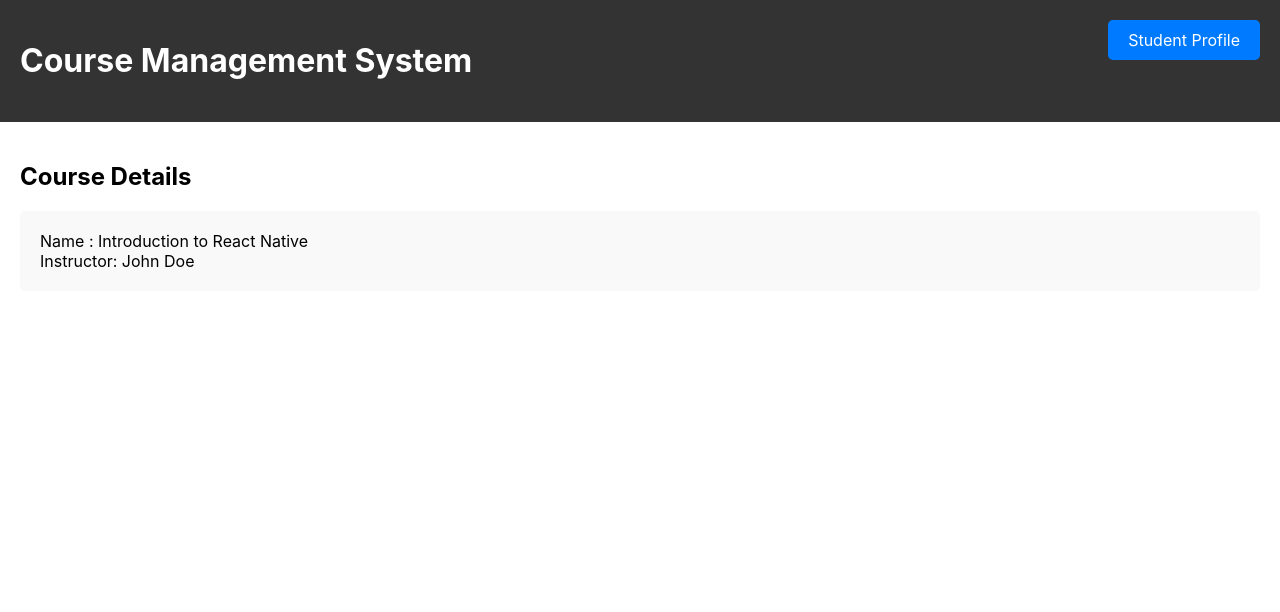
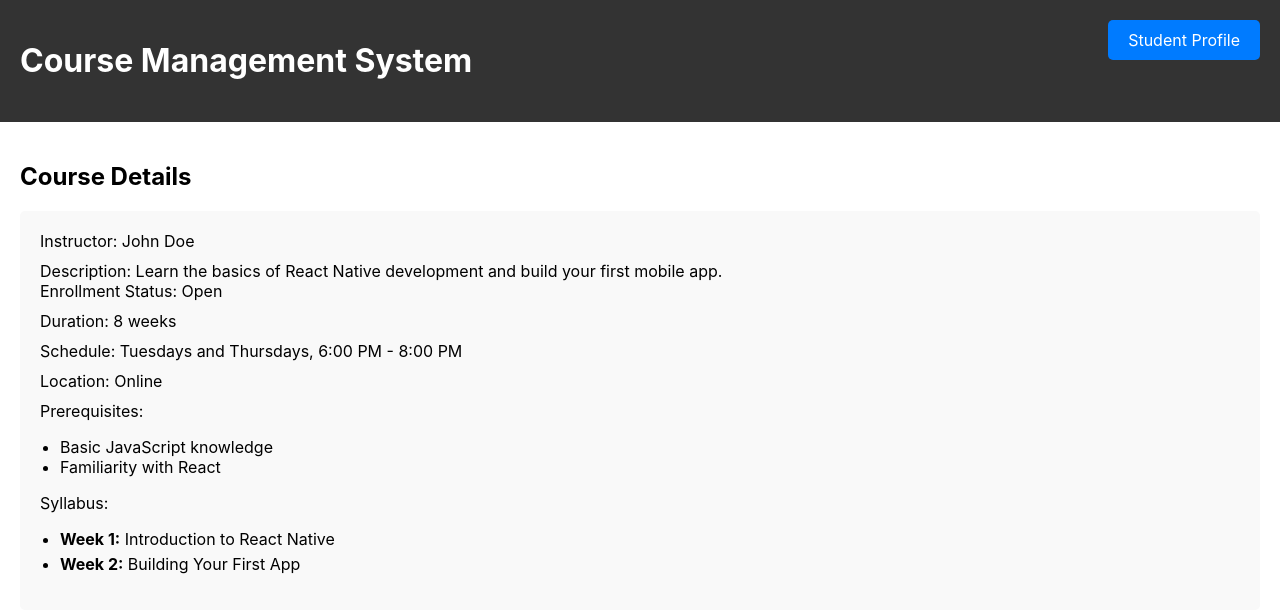
Before and after one commit to Vighnesh-M-S/Courso, a React (Create React App) app in the folder courso/: page /course/1 in a window 1280 px wide. Shown: the top 612 px of the page. Built offline with nearby package versions, Linux system fonts and the light colour scheme.

Commit message:
Sgudents

```diff
--- a/courso/src/App.js
+++ b/courso/src/App.js
@@ -1,5 +1,5 @@
 import React from 'react';
-import { BrowserRouter as Router, Route,} from 'react-router-dom';
+import { BrowserRouter as Router, Route, Switch } from 'react-router-dom';
 import CourseListing from './components/CourseListing';
 import CourseDetails from './components/CourseDetails';
 import StudentDashboard from './components/StudentDashboard';
@@ -10,11 +10,11 @@ const App = () => {
     <Router>
       <div>
         <Header />
-
+        <Switch>
           <Route path="/" exact component={CourseListing} />
           <Route path="/course/:id" component={CourseDetails} />
           <Route path="/dashboard" component={StudentDashboard} />
-
+        </Switch>
       </div>
     </Router>
   );
--- a/courso/src/components/CourseDetails.css
+++ b/courso/src/components/CourseDetails.css
@@ -12,25 +12,25 @@
     margin-top: 0;
   }
 
-  .course-details .description {
-    color: #555;
-  }
-
-  .course-details .syllabus {
-    margin-top: 20px;
-  }
-
-  .syllabus-item {
+  .course-details .instructor,
+  .course-details .enrollment-status,
+  .course-details .duration,
+  .course-details .schedule,
+  .course-details .location {
     margin-bottom: 10px;
   }
 
-  .syllabus-item .week {
+  .course-details .prerequisites ul,
+  .course-details .syllabus ul {
+    padding-left: 20px;
+  }
+
+  .course-details .syllabus-item {
+    margin-bottom: 5px;
+  }
+
+  .course-details .syllabus-item .week {
     font-weight: bold;
   }
 
-  .syllabus-item .topic {
-    margin-left: 10px;
-    font-style: italic;
-  }
-
   /* Add additional styles as needed */
--- a/courso/src/components/CourseDetails.jsx
+++ b/courso/src/components/CourseDetails.jsx
@@ -24,9 +24,30 @@ const CourseDetails = () => {
     <div className="course-details-container">
       <h2>Course Details</h2>
       <div className="course-details">
-      <div> Name : {course.name} </div>
-      <div>Instructor: {course.instructor}</div>
-      {/* Add other course details */}
+      <div className="instructor">Instructor: {course.instructor}</div>
+      <div className="description">Description: {course.description}</div>
+      <div className="enrollment-status">Enrollment Status: {course.enrollmentStatus}</div>
+      <div className="duration">Duration: {course.duration}</div>
+      <div className="schedule">Schedule: {course.schedule}</div>
+      <div className="location">Location: {course.location}</div>
+      <div className="prerequisites">
+      Prerequisites:
+          <ul>
+            {course.prerequisites.map((prerequisite, index) => (
+              <li key={index}>{prerequisite}</li>
+            ))}
+          </ul>
+        </div>
+        <div className="syllabus">
+          Syllabus:
+          <ul>
+            {course.syllabus.map(item => (
+              <li key={item.week} className="syllabus-item">
+                <span className="week">Week {item.week}:</span> {item.topic}
+              </li>
+            ))}
+          </ul>
+        </div>
       </div>
     </div>
   );
--- a/courso/src/components/StudentDashboard.jsx
+++ b/courso/src/components/StudentDashboard.jsx
@@ -1,29 +1,48 @@
-import React, { useState, useEffect } from 'react';
+import React, { useState } from 'react';
 import { fetchCourses } from '../data/sampleCourses';
 
 const StudentDashboard = () => {
-  const [enrolledCourses, setEnrolledCourses] = useState([]);
+  const [selectedStudent, setSelectedStudent] = useState('');
+  const students = ['Alice Johnson', 'Bob Smith', 'Charlie Brown']; // Example list of students
 
-  useEffect(() => {
-    const getEnrolledCourses = async () => {
-      const courses = await fetchCourses();
-      // Assume enrolled courses are the first three courses in the list for demonstration
-      setEnrolledCourses(courses.slice(0, 3)); // Adjust as needed
+  const handleStudentChange = (event) => {
+    setSelectedStudent(event.target.value);
   };
 
-    getEnrolledCourses();
-  }, []);
+  const getEnrolledCourses = () => {
+    // Filter enrolled courses based on the selected student
+    const enrolledCourses = fetchCourses.filter(course =>
+      course.students.some(student => student.name === selectedStudent)
+    );
+    return enrolledCourses;
+  };
+
+  const enrolledCourses = selectedStudent ? getEnrolledCourses() : [];
 
   return (
     <div>
       <h2>Student Dashboard</h2>
-      <h3>Enrolled Courses:</h3>
+      {selectedStudent && (
+        <div>
+          <p>Hello, {selectedStudent}!</p>
+          <p>Your enrolled courses:</p>
           <ul>
             {enrolledCourses.map(course => (
               <li key={course.id}>{course.name}</li>
             ))}
           </ul>
         </div>
+      )}
+      <div>
+        <label htmlFor="studentSelect">Select Student:</label>
+        <select id="studentSelect" value={selectedStudent} onChange={handleStudentChange}>
+          <option value="">Select a student</option>
+          {students.map((student, index) => (
+            <option key={index} value={student}>{student}</option>
+          ))}
+        </select>
+      </div>
+    </div>
   );
 };
 
--- a/courso/src/data/sampleCourses.js
+++ b/courso/src/data/sampleCourses.js
@@ -3,7 +3,7 @@ const sampleCourses =[
     id: 1, // Unique identifier for the course
     name: 'Introduction to React Native',
     instructor: 'John Doe', // Name of the course instructor
-    description: 'Learn the basics of React Native development andbuild your first mobile app.',
+    description: 'Learn the basics of React Native development and build your first mobile app.',
     enrollmentStatus: 'Open', // Can be 'Open', 'Closed', or 'InProgress',
     thumbnail: 'your.image.here', //Link to the course thumbnail
     duration: '8 weeks', // Duration of the course
```
Lines whose indentation alone changed are shown as unchanged.
